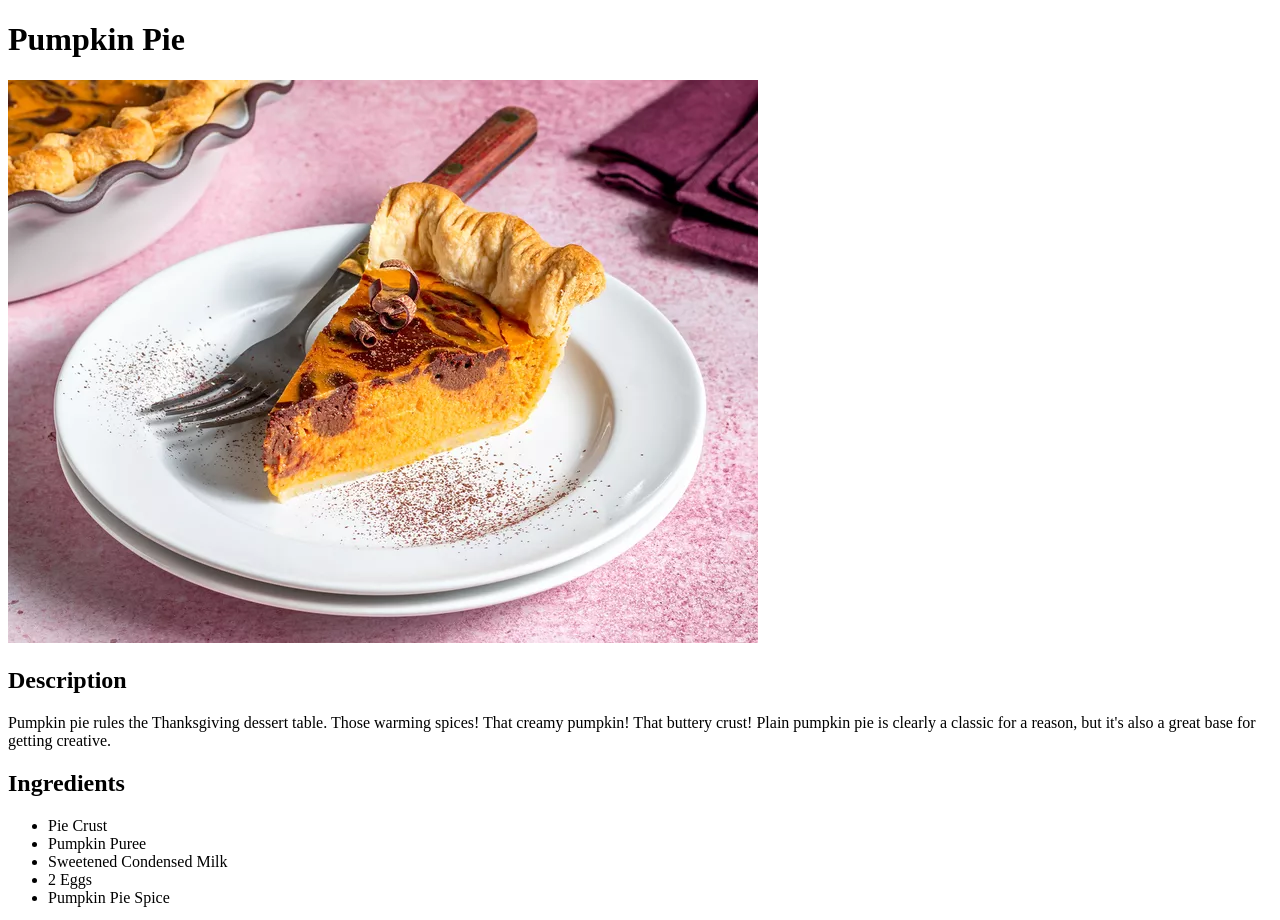
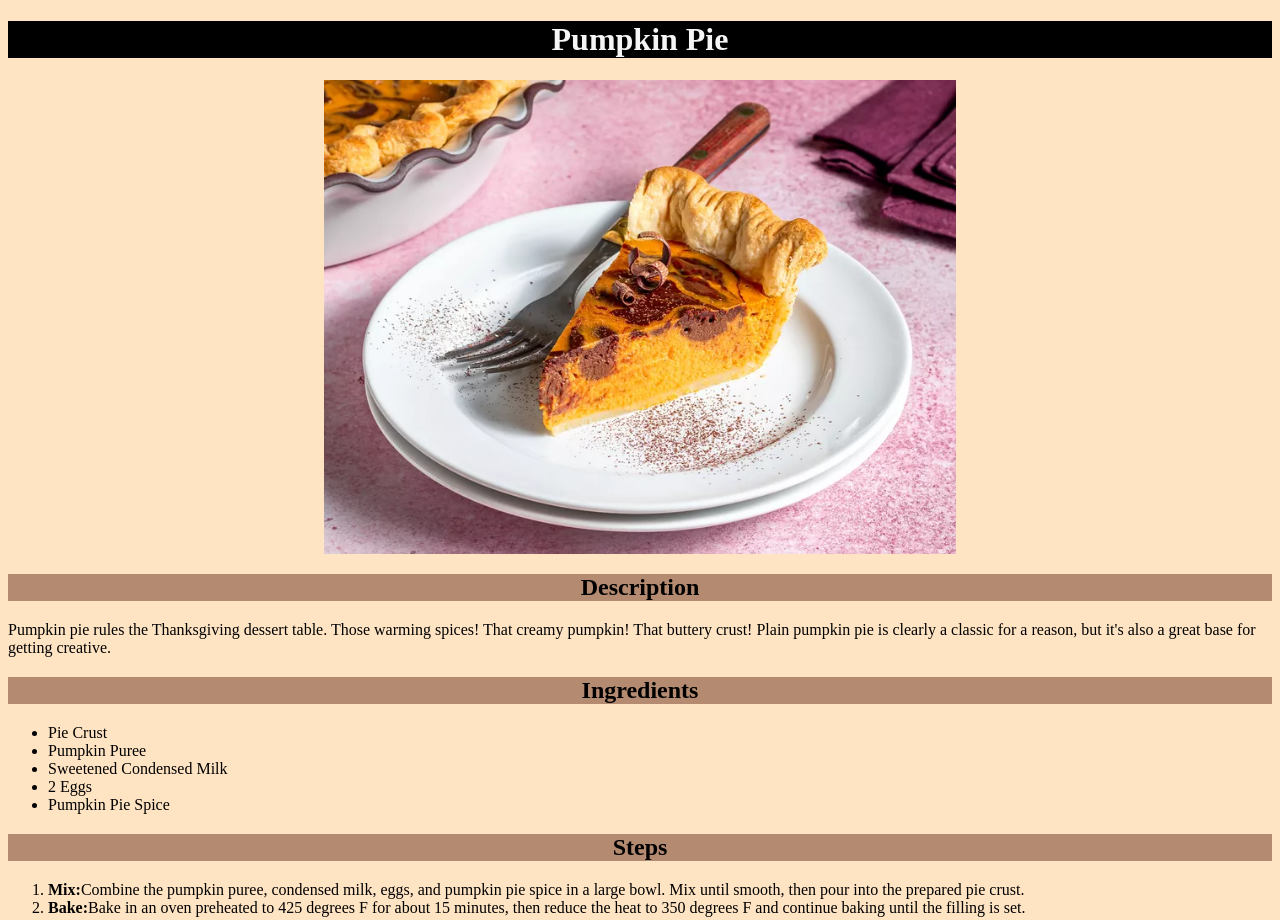
Before and after one commit to zelisturkyilmaz/odin-recipes, a plain HTML site: page recipes/pumpkin-pie.html in a window 1280 px wide. Shown: the top 920 px of the page. Drawn offline with Linux system fonts and the light colour scheme; files that its build step writes are made by us from their sources.

Commit message:
Add style.css

```diff
--- a/recipes/pumpkin-pie.html
+++ b/recipes/pumpkin-pie.html
@@ -4,15 +4,15 @@
     <meta charset="UTF-8">
     <meta http-equiv="X-UA-Compatible" content="IE=edge">
     <meta name="viewport" content="width=device-width, initial-scale=1.0">
-    <link rel="stylesheet" href="style.css">
+    <link rel="stylesheet" href="../style.css">
     <title>Pumpkin Pie</title>
 </head>
 <body>
-    <h1>Pumpkin Pie</h1>
+    <h1 class="header">Pumpkin Pie</h1>
     <img src="../images/pumpkin-pie-finished.jpg" alt="Pumpkin Pie Finished Dish">
-    <h2>Description</h2>
+    <h2 class="header secondary">Description</h2>
     <p>Pumpkin pie rules the Thanksgiving dessert table. Those warming spices! That creamy pumpkin! That buttery crust! Plain pumpkin pie is clearly a classic for a reason, but it's also a great base for getting creative. </p>
-    <h2>Ingredients</h2>
+    <h2 class="header secondary">Ingredients</h2>
     <ul>
         <li>Pie Crust</li>
         <li>Pumpkin Puree</li>
@@ -20,7 +20,7 @@
         <li>2 Eggs</li>
         <li>Pumpkin Pie Spice</li>
     </ul>
-    <h2>Steps</h2>
+    <h2 class="header secondary">Steps</h2>
     <ol>
         <li><strong>Mix:</strong>Combine the pumpkin puree, condensed milk, eggs, and pumpkin pie spice in a large bowl. Mix until smooth, then pour into the prepared pie crust.</li>
         <li><strong>Bake:</strong>Bake in an oven preheated to 425 degrees F for about 15 minutes, then reduce the heat to 350 degrees F and continue baking until the filling is set.</li>
--- a/style.css
+++ b/style.css
@@ -1,3 +1,32 @@
-.index-header {
+.header {
     text-align: center;
+    background-color:black;
+    color: whitesmoke;
 }
+
+.header.secondary {
+    background-color: rgb(180, 139, 113);
+    color: black;
+}
+
+body {
+    background-color: bisque;
+}
+
+.index-nav-item {
+    list-style: none;
+    font-size: 1.5em;
+    color: black;
+    font-weight: 800;
+    padding: 10px;
+}
+
+
+
+img {
+    height: auto;
+    width: 50%;
+    display: block;
+    margin-left: auto;
+    margin-right: auto;
+}
```
Also changed, not shown: index.html (+5 -5 lines), recipes/grilled-salmon.html (+5 -5 lines), recipes/lasagna.html (+5 -5 lines).
